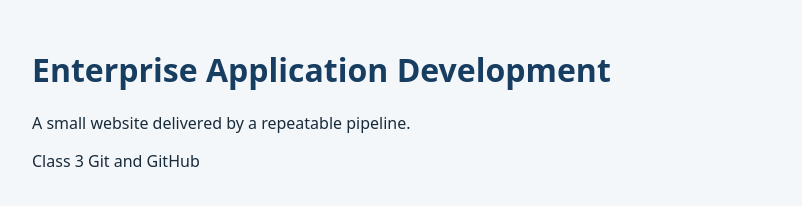
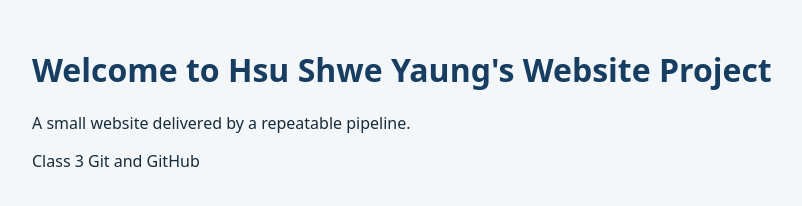
Before and after one commit to sushweyaung-hash/website-delivery-lab, a plain HTML site: page src/index.html in a window 1280 px wide. Shown: the whole page, without its empty margins (208-1010 px from the left). Drawn offline with Linux system fonts and the light colour scheme.

Commit message:
Personalize website heading for student 6611665

```diff
--- a/src/index.html
+++ b/src/index.html
@@ -8,7 +8,7 @@
 </head>
 <body>
   <main>
-    <h1>Enterprise Application Development</h1>
+    <h1>Welcome to Hsu Shwe Yaung's Website Project</h1>
     <p id="message">A small website delivered by a repeatable pipeline.</p>
     <p>Class 3 Git and GitHub</p>
   </main>
```
